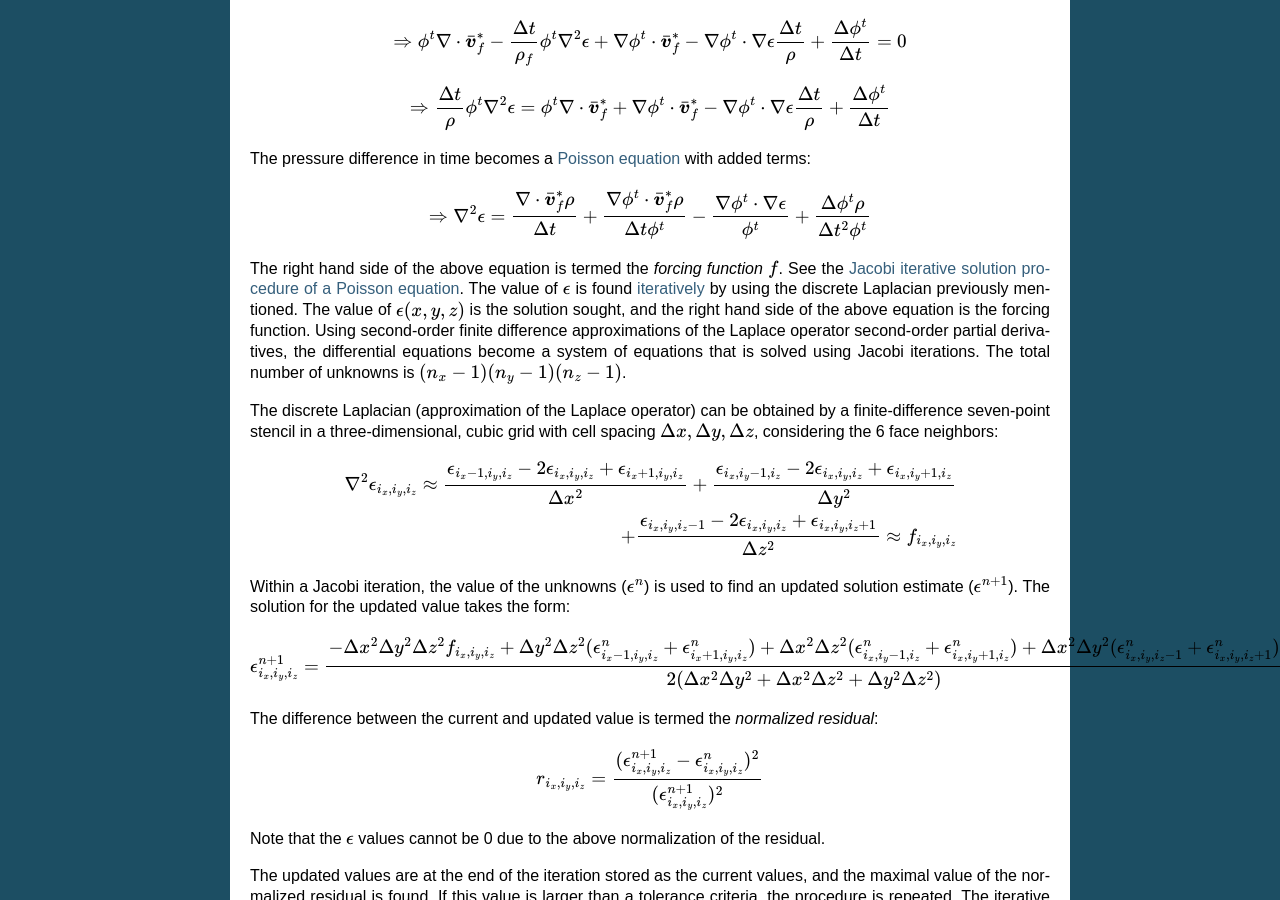
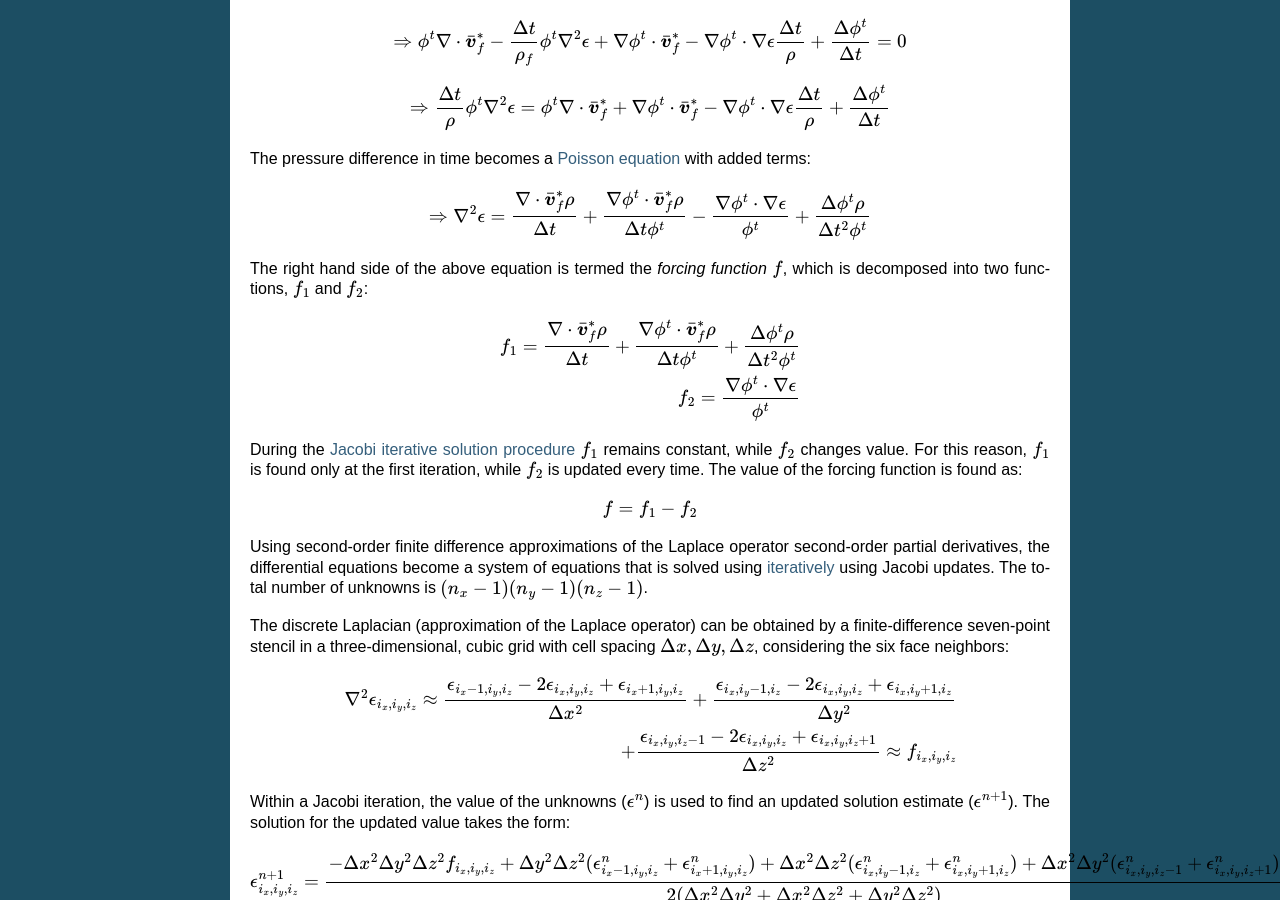
Before and after one commit to marwamiro/sphere, a Sphinx documentation site: the page built from doc/sphinx/cfd.rst, in a window 1280 px wide and 900 px high, scrolled down 1592 px. Built offline with Sphinx 7.4.7, drawn with Linux system fonts in a browser that asks for light colours; formulas are drawn with MathJax 3.

Commit message:
Updated doc to include info on f1 and f2

```diff
--- a/doc/sphinx/cfd.rst
+++ b/doc/sphinx/cfd.rst
@@ -149,18 +149,35 @@ The pressure difference in time becomes a `Poisson equation`_ with added terms:
     + \frac{\Delta \phi^t \rho}{\Delta t^2 \phi^t}
 
 The right hand side of the above equation is termed the *forcing function*
-:math:`f`.  See the `Jacobi iterative solution procedure of a Poisson
-equation`_.  The value of :math:`\epsilon` is found `iteratively`_ by using the
-discrete Laplacian previously mentioned. The value of :math:`\epsilon(x,y,z)` is
-the solution sought, and the right hand side of the above equation is the
-forcing function.  Using second-order finite difference approximations of the
-Laplace operator second-order partial derivatives, the differential equations
-become a system of equations that is solved using Jacobi iterations. The total
+:math:`f`, which is decomposed into two functions, :math:`f_1` and :math:`f_2`:
+
+.. math::
+    f_1
+    = \frac{\nabla \cdot \bar{\boldsymbol{v}}^*_f \rho}{\Delta t}
+    + \frac{\nabla \phi^t \cdot \bar{\boldsymbol{v}}^*_f \rho}{\Delta t \phi^t}
+    + \frac{\Delta \phi^t \rho}{\Delta t^2 \phi^t}
+
+    f_2 =
+    \frac{\nabla \phi^t \cdot \nabla \epsilon}{\phi^t}
+
+
+During the `Jacobi iterative solution procedure`_ :math:`f_1` remains constant,
+while :math:`f_2` changes value. For this reason, :math:`f_1` is found only at
+the first iteration, while :math:`f_2` is updated every time. The value of the
+forcing function is found as:
+
+.. math::
+    f = f_1 - f_2
+
+Using second-order finite difference approximations of the Laplace operator
+second-order partial derivatives, the differential equations become a system of
+equations that is solved using `iteratively`_ using Jacobi updates. The total
 number of unknowns is :math:`(n_x - 1)(n_y - 1)(n_z - 1)`.
 
 The discrete Laplacian (approximation of the Laplace operator) can be obtained
 by a finite-difference seven-point stencil in a three-dimensional, cubic
-grid with cell spacing :math:`\Delta x, \Delta y, \Delta z`, considering the 6 face neighbors:
+grid with cell spacing :math:`\Delta x, \Delta y, \Delta z`, considering the six
+face neighbors:
 
 .. math::
     \nabla^2 \epsilon_{i_x,i_y,i_z}  \approx
@@ -190,10 +207,12 @@ The solution for the updated value takes the form:
       + \Delta x^2 \Delta z^2
       + \Delta y^2 \Delta z^2) }
 
-The difference between the current and updated value is termed the *normalized residual*:
+The difference between the current and updated value is termed the *normalized
+residual*:
 
 .. math::
-    r_{i_x,i_y,i_z} = \frac{(\epsilon^{n+1}_{i_x,i_y,i_z} - \epsilon^n_{i_x,i_y,i_z})^2}{(\epsilon^{n+1}_{i_x,i_y,i_z})^2}
+    r_{i_x,i_y,i_z} = \frac{(\epsilon^{n+1}_{i_x,i_y,i_z}
+    - \epsilon^n_{i_x,i_y,i_z})^2}{(\epsilon^{n+1}_{i_x,i_y,i_z})^2}
 
 Note that the :math:`\epsilon` values cannot be 0 due to the above normalization
 of the residual.
@@ -221,5 +240,5 @@ pressures and velocities:
 .. _gradient: https://en.wikipedia.org/wiki/Gradient
 .. _split: http://www.wolframalpha.com/input/?i=div(p+v)
 .. _Poisson equation: https://en.wikipedia.org/wiki/Poisson's_equation
-.. _`Jacobi iterative solution procedure of a Poisson equation`: http://www.rsmas.miami.edu/personal/miskandarani/Courses/MSC321/Projects/prjpoisson.pdf
+.. _`Jacobi iterative solution procedure`: http://www.rsmas.miami.edu/personal/miskandarani/Courses/MSC321/Projects/prjpoisson.pdf
 .. _iteratively: https://en.wikipedia.org/wiki/Relaxation_(iterative_method)
```
Also changed, not shown: 1 other file.
